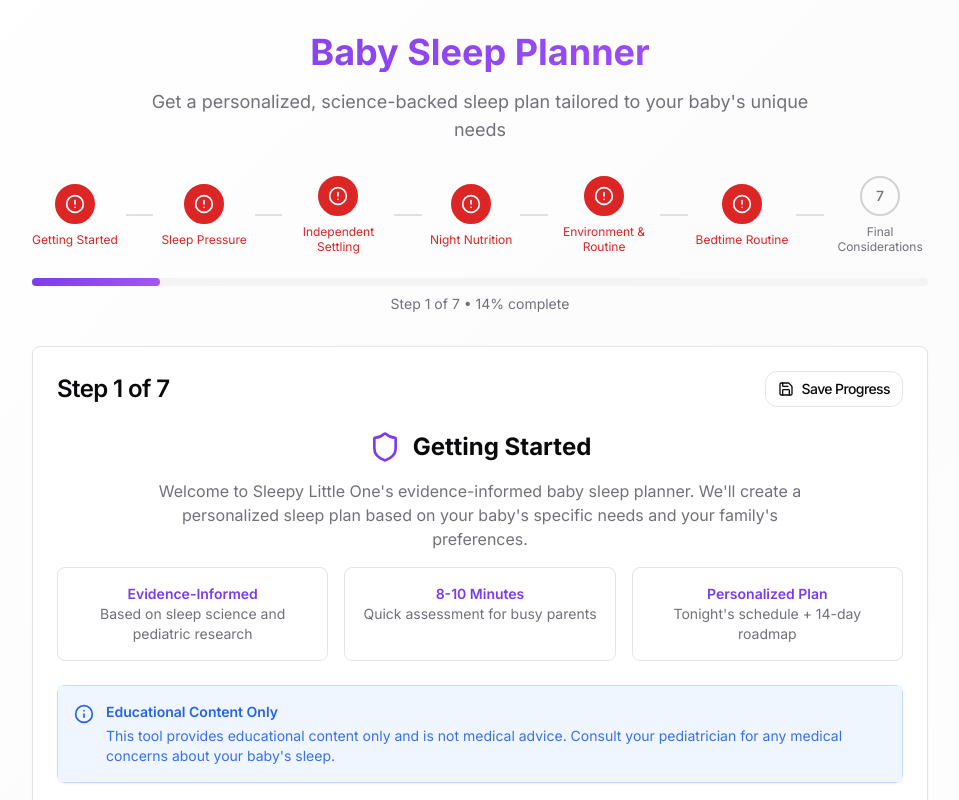
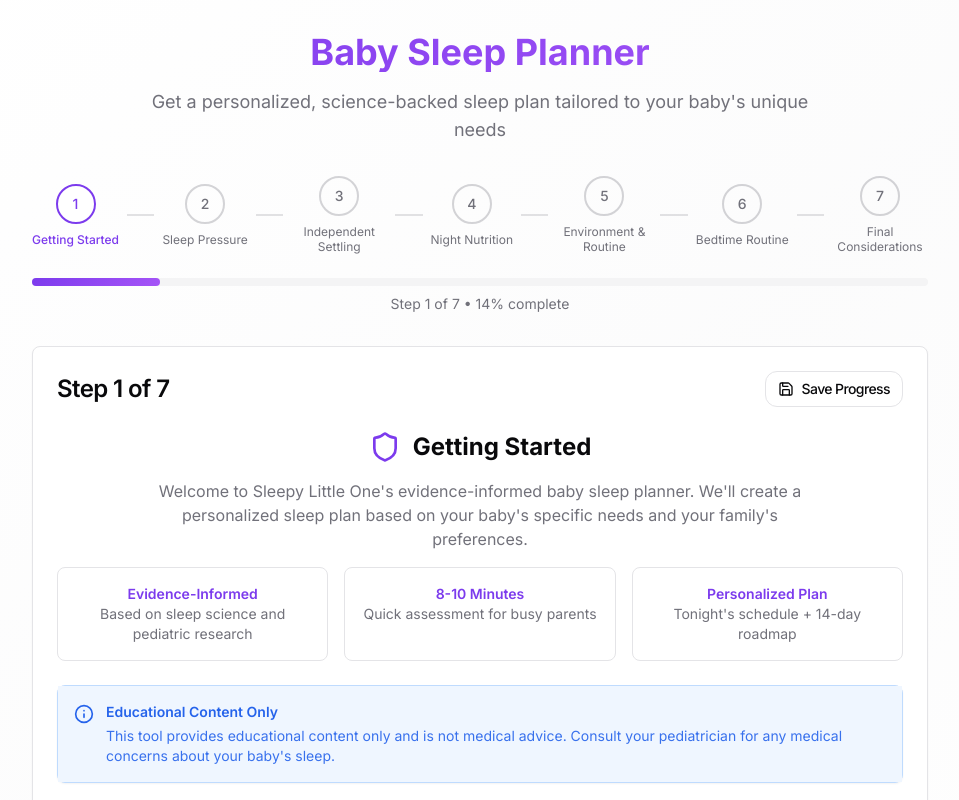
Before and after one commit to jjcampbell01/sleepylittleone, a React (Vite) app: page /sleep-planner in a window 1280 px wide. Shown: the top 800 px of the page, without its empty margins (160-1119 px from the left). Built offline with nearby package versions, Linux system fonts and the light colour scheme.

Commit message:
Update ProgressStepper.tsx

```diff
--- a/src/components/sleep-planner/ProgressStepper.tsx
+++ b/src/components/sleep-planner/ProgressStepper.tsx
@@ -1,14 +1,18 @@
 import React from 'react';
-import { CheckCircle, AlertCircle } from 'lucide-react';
+import { CheckCircle2, AlertCircle } from 'lucide-react';
 import { cn } from '@/lib/utils';
 
 interface ProgressStepperProps {
   currentStep: number;
   totalSteps: number;
-  /** Indexes (0-based) of steps that currently contain validation errors */
-  errorStepIndexes?: number[];
-  /** Click to jump to a step (optional) */
+  /** Optional: make steps clickable */
   onStepClick?: (index: number) => void;
+  /**
+   * Optional: boolean flags per step that indicate an error on that step.
+   * If omitted or undefined, no steps are marked as errors.
+   * Only provide `true` for steps you actually want to highlight.
+   */
+  errorsByStep?: boolean[];
 }
 
 const stepLabels = [
@@ -24,9 +28,12 @@ const stepLabels = [
 export function ProgressStepper({
   currentStep,
   totalSteps,
-  errorStepIndexes = [],
   onStepClick,
+  errorsByStep,
 }: ProgressStepperProps) {
+  // Defensive default: no errors unless explicitly passed
+  const safeErrors = Array.from({ length: totalSteps }, (_, i) => Boolean(errorsByStep?.[i]));
+
   return (
     <div className="w-full max-w-4xl mx-auto">
       <div className="flex items-center justify-between">
@@ -34,51 +41,62 @@ export function ProgressStepper({
           const stepNumber = i + 1;
           const isCompleted = i < currentStep;
           const isCurrent = i === currentStep;
-          const hasError = errorStepIndexes.includes(i);
+          const hasError = safeErrors[i] === true;
 
-          const dotClasses = cn(
-            'flex items-center justify-center w-10 h-10 rounded-full border-2 transition-all duration-300',
-            hasError
-              ? 'bg-red-600 border-red-600 text-white'
-              : isCompleted
-              ? 'bg-primary border-primary text-primary-foreground'
-              : isCurrent
-              ? 'border-primary text-primary bg-background'
-              : 'border-muted-foreground/30 text-muted-foreground'
-          );
+          const canClick = typeof onStepClick === 'function';
 
-          const labelClasses = cn(
-            'mt-2 text-xs text-center max-w-24 leading-tight',
-            hasError ? 'text-red-600' : isCurrent ? 'text-primary font-medium' : 'text-muted-foreground'
-          );
+          // Visual states:
+          // - Error: red filled with alert icon
+          // - Completed (no error): primary filled with check
+          // - Current (no error): primary border with number
+          // - Future: muted border with number
+          let circleClasses =
+            'flex items-center justify-center w-10 h-10 rounded-full border-2 transition-all duration-300';
+          let content: React.ReactNode;
+
+          if (hasError) {
+            circleClasses = cn(circleClasses, 'bg-destructive border-destructive text-destructive-foreground');
+            content = <AlertCircle className="h-5 w-5" />;
+          } else if (isCompleted) {
+            circleClasses = cn(circleClasses, 'bg-primary border-primary text-primary-foreground');
+            content = <CheckCircle2 className="h-5 w-5" />;
+          } else if (isCurrent) {
+            circleClasses = cn(circleClasses, 'border-primary text-primary bg-background');
+            content = <span className="text-sm font-medium">{stepNumber}</span>;
+          } else {
+            circleClasses = cn(circleClasses, 'border-muted-foreground/30 text-muted-foreground');
+            content = <span className="text-sm font-medium">{stepNumber}</span>;
+          }
 
           return (
             <React.Fragment key={stepNumber}>
-              <button
-                type="button"
-                aria-current={isCurrent ? 'step' : undefined}
-                aria-label={`Step ${stepNumber}: ${stepLabels[i]}`}
-                onClick={() => onStepClick?.(i)}
-                className="flex flex-col items-center cursor-pointer select-none focus:outline-none focus-visible:ring-2 focus-visible:ring-primary/50 rounded"
-              >
-                <div className={dotClasses}>
-                  {hasError ? (
-                    <AlertCircle className="h-5 w-5" />
-                  ) : isCompleted ? (
-                    <CheckCircle className="h-5 w-5" />
-                  ) : (
-                    <span className="text-sm font-medium">{stepNumber}</span>
+              <div className="flex flex-col items-center">
+                <button
+                  type="button"
+                  className={cn(circleClasses, canClick ? 'cursor-pointer hover:scale-[1.03]' : 'cursor-default')}
+                  aria-current={isCurrent ? 'step' : undefined}
+                  onClick={() => canClick && onStepClick?.(i)}
+                >
+                  {content}
+                </button>
+                <button
+                  type="button"
+                  className={cn(
+                    'mt-2 text-xs text-center max-w-24 leading-tight',
+                    isCurrent ? 'text-primary font-medium' : 'text-muted-foreground',
+                    canClick ? 'cursor-pointer hover:underline' : 'cursor-default'
                   )}
-                </div>
-                <div className={labelClasses}>{stepLabels[i]}</div>
-              </button>
+                  onClick={() => canClick && onStepClick?.(i)}
+                >
+                  {stepLabels[i]}
+                </button>
+              </div>
 
               {stepNumber < totalSteps && (
                 <div
                   className={cn(
                     'flex-1 h-0.5 mx-2 transition-all duration-300',
-                    // show primary line if the previous step is completed; otherwise muted
-                    i < currentStep ? 'bg-primary' : 'bg-muted-foreground/20'
+                    isCompleted ? 'bg-primary' : 'bg-muted-foreground/20'
                   )}
                 />
               )}
```
